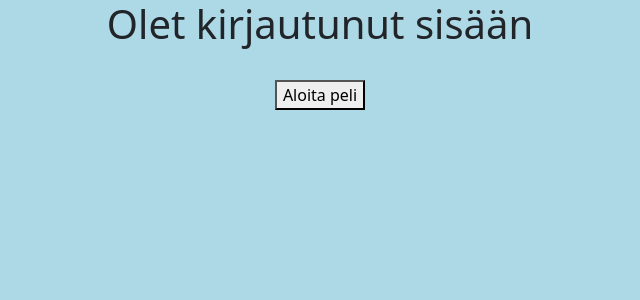
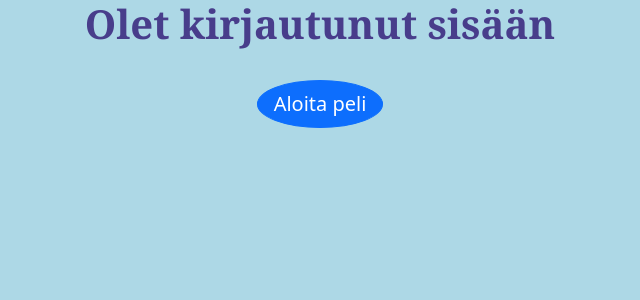
Before and after one commit to tleminen/Laivanupotuspeli, a React (Create React App) app in the folder frontend/: page / in a window 1280 px wide. Both pictures are taken after typing "Sample", "Sample123" into the empty fields and a click on the button "Kirjaudu sisään". Shown: the top 300 px of the page, without its empty margins (320-960 px from the left). Built offline with nearby package versions, Linux system fonts and the light colour scheme; no server answers.

Commit message:
kirjautuminen

```diff
--- a/frontend/src/components/Kirjautuminen.js
+++ b/frontend/src/components/Kirjautuminen.js
@@ -56,10 +56,10 @@ const Kirjautuminen = () => {
     <>
       {success ? (
         <section>
-          <h1>Olet kirjautunut sisään</h1>
+          <h1 className="header">Olet kirjautunut sisään</h1>
           <br />
           <span className="line">
-          <Link to="/laivanupotus/peli/"><button>Aloita peli</button></Link>
+          <Link to="/laivanupotus/peli/"><button className='btn btn-primary rounded-circle btn-lg'>Aloita peli</button></Link>
           </span>
         </section>
       ) : (
```
